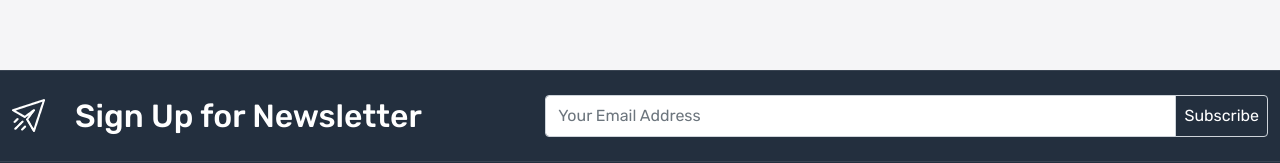
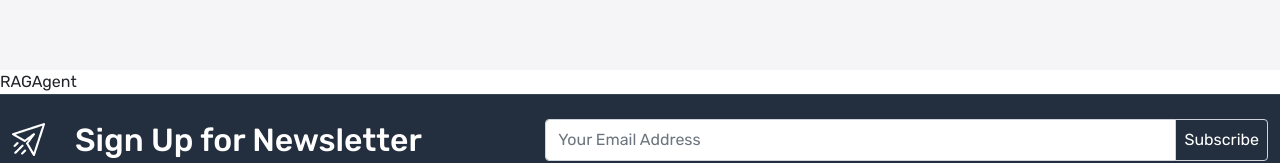
Before and after one commit to VarunSoni1001/Ecommerce_RAG-Agent, a React (Create React App) app in the folder Frontend/: page /product/1 in a window 1280 px wide. Shown: the part 1797-1960 px from the top of the page. Built offline with nearby package versions, Linux system fonts and the light colour scheme; no server answers.

Commit message:
feat: added RAGAgent component on the product details page in SingleProduct.js

```diff
--- a/Frontend/src/pages/SingleProduct.js
+++ b/Frontend/src/pages/SingleProduct.js
@@ -19,6 +19,7 @@ import {
 } from "../features/products/productSlilce";
 import { toast } from "react-toastify";
 import { addProdToCart, getUserCart } from "../features/user/userSlice";
+import RAGAgent from "../components/rag/RAGAgent";
 
 const SingleProduct = () => {
   const [color, setColor] = useState(null);
@@ -475,6 +476,7 @@ const SingleProduct = () => {
           </div>
         </div>
       </div> */}
+      <RAGAgent />
     </>
   );
 };
```
